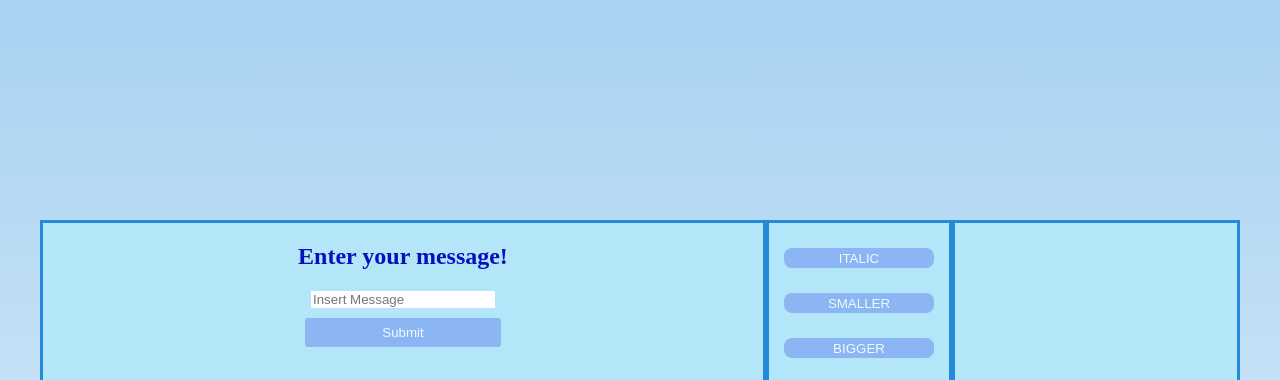
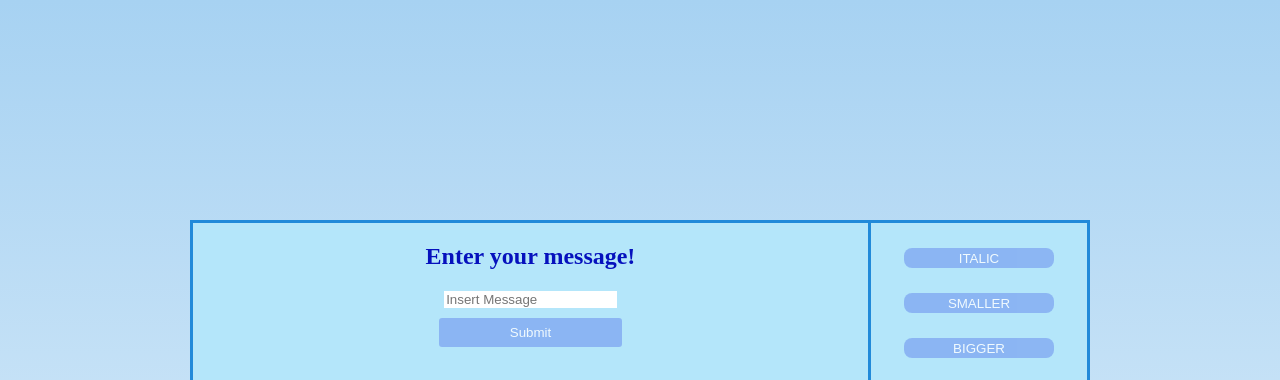
Before and after one commit to Alex-Goncalves/Last-Message, a plain HTML site: page index.html in a window 1280 px wide. Shown: the top 380 px of the page. Drawn offline with Linux system fonts and the light colour scheme.

Commit message:
Add files via upload

```diff
--- a/index.html
+++ b/index.html
@@ -21,7 +21,7 @@
         <h2 id="lastMessage">Hello World</h2>
     </div>
 
-        <div class="container" id="container-middle">
+    <div class="container" id="container-right">
         <button class="buttons" onclick="italic()">ITALIC</button>
         <button class="buttons" onclick="smaller()">SMALLER</button>
         <button class="buttons" onclick="bigger()">BIGGER</button>
@@ -29,8 +29,6 @@
         <button class="buttons" onclick="initial()">INITIAL</button>
     </div>
 
-        <div class="container" id="container-right"></div>
-
 </section>
 
 </body>
--- a/style.css
+++ b/style.css
@@ -8,7 +8,7 @@ body{
     margin-right: auto;
     text-align: center;
     height: 255px;
-    width: 1200px;
+    width: 900px;
 }
 
 .container{
@@ -18,18 +18,12 @@ body{
 }
 
 #container-left{
-    width: 60%;
-    float: left;
-}
-
-#container-middle{
-    width: 15%;
+    width: 75%;
     float: left;
 }
 
 #container-right{
-    width: 23.5%;
-    float: left;
+    margin-left: 25%;
 }
 
 #title{
@@ -58,6 +52,7 @@ body{
     display: inline-block;
     width: 25%;
     border: none;
+    box-shadow: none;
 }
 
 #lastMessageText{
```
Lines whose indentation alone changed are shown as unchanged.
